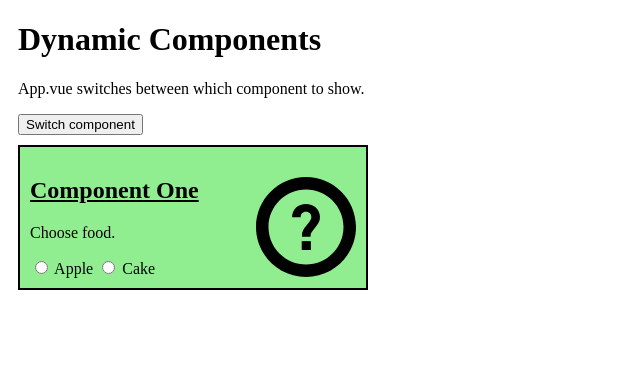
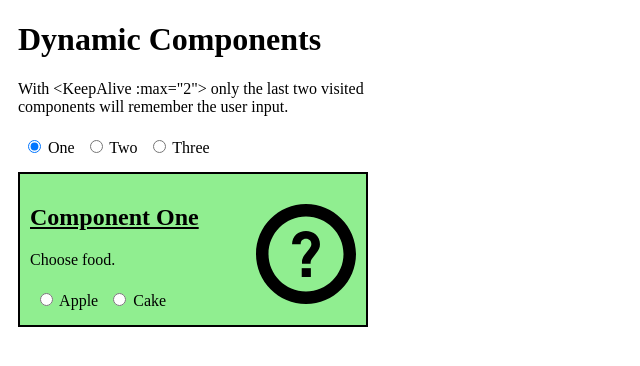
Before and after one commit to kornev-zhora/vue.learn, a Vue app in the folder w3school/: page / in a window 1280 px wide. Shown: the top 366 px of the page, without its empty margins (0-640 px from the left). Built offline with nearby package versions, Linux system fonts and the light colour scheme.

Commit message:
Dynamic Components  https://www.w3schools.com/vue/vue_dynamic-components.php

```diff
--- a/w3school/src/App.vue
+++ b/w3school/src/App.vue
@@ -1,25 +1,19 @@
 <template>
   <h1>Dynamic Components</h1>
-  <p>App.vue switches between which component to show.</p>
-  <button @click="toggleValue = !toggleValue">Switch component</button>
-  <component :is="activeComp"></component>
+  <p>With &lt;KeepAlive :max="2"&gt; only the last two visited components will remember the user input.</p>
+  <label><input type="radio" name="rbgComp" v-model="compName" :value="'comp-one'"> One</label>
+  <label><input type="radio" name="rbgComp" v-model="compName" :value="'comp-two'"> Two</label>
+  <label><input type="radio" name="rbgComp" v-model="compName" :value="'comp-three'"> Three</label>
+  <KeepAlive :max="2">
+    <component :is="compName"></component>
+  </KeepAlive>
 </template>
 
 <script>
 export default {
   data () {
     return {
-      toggleValue: true
-    }
-  },
-  computed: {
-    activeComp() {
-      if(this.toggleValue) {
-        return 'comp-one'
-      }
-      else {
-        return 'comp-two'
-      }
+      compName: 'comp-one'
     }
   }
 }
@@ -38,4 +32,11 @@
 h2 {
   text-decoration: underline;
 }
+label {
+  display: inline-block;
+  padding: 5px;
+}
+label:hover {
+  cursor: pointer;
+}
 </style>
--- a/w3school/src/components/CompOne.vue
+++ b/w3school/src/components/CompOne.vue
@@ -5,12 +5,12 @@
     <p>Choose food.</p>
     <label>
       <input type="radio" name="rbgFood"
-             v-model="imgSrc" :value="'one.svg'" />
+             v-model="imgSrc" :value="'img_apple.svg'" />
       Apple
     </label>
     <label>
       <input type="radio" name="rbgFood"
-             v-model="imgSrc" :value="'two.svg'" />
+             v-model="imgSrc" :value="'img_cake.svg'" />
       Cake
     </label>
   </div>
@@ -18,6 +18,7 @@
 
 <script>
 export default {
+  name: 'CompOne',
   data () {
     return {
       imgSrc: 'img_question.svg'
@@ -35,7 +36,4 @@
   height: 100px;
   margin-top: 20px;
 }
-label:hover {
-  cursor: pointer;
-}
 </style>
--- /dev/null
+++ b/w3school/src/components/CompThree.vue
@@ -0,0 +1,21 @@
+<template>
+  <div :style="{ backgroundColor: bgColor }">
+    <h2>Component Three</h2>
+    <p>Choose a new background-color:</p>
+    <input type="color" v-model="bgColor">
+    <strong>{{ this.bgColor }}</strong>
+  </div>
+</template>
+
+<script>
+export default {
+  name: 'CompThree',
+  data () {
+    return {
+      bgColor: ''
+    }
+  }
+}
+</script>
+
+<style></style>
--- a/w3school/src/components/CompTwo.vue
+++ b/w3school/src/components/CompTwo.vue
@@ -9,6 +9,7 @@
 
 <script>
 export default {
+  name: 'CompTwo',
   data () {
     return {
       msg: ''
--- a/w3school/src/main.js
+++ b/w3school/src/main.js
@@ -3,8 +3,10 @@
 import App from './App.vue'
 import CompOne from './components/CompOne.vue'
 import CompTwo from './components/CompTwo.vue'
+import CompThree from './components/CompThree.vue'
 
 const app = createApp(App)
 app.component('comp-one', CompOne)
 app.component('comp-two', CompTwo)
+app.component('comp-three', CompThree)
 app.mount('#app')
```
Also changed, not shown: w3school/public/img_apple.svg (added), w3school/public/img_cake.svg (added).
